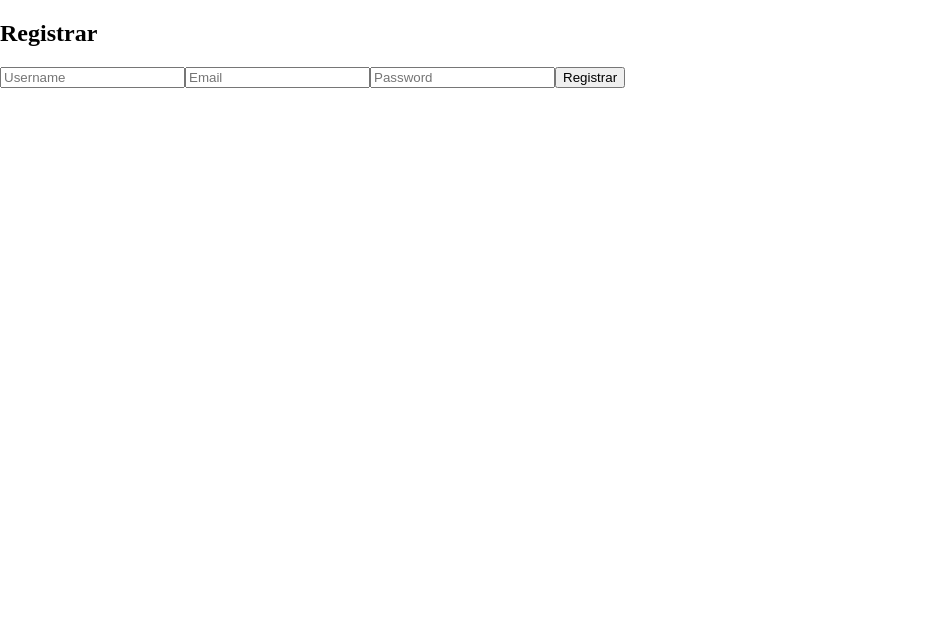
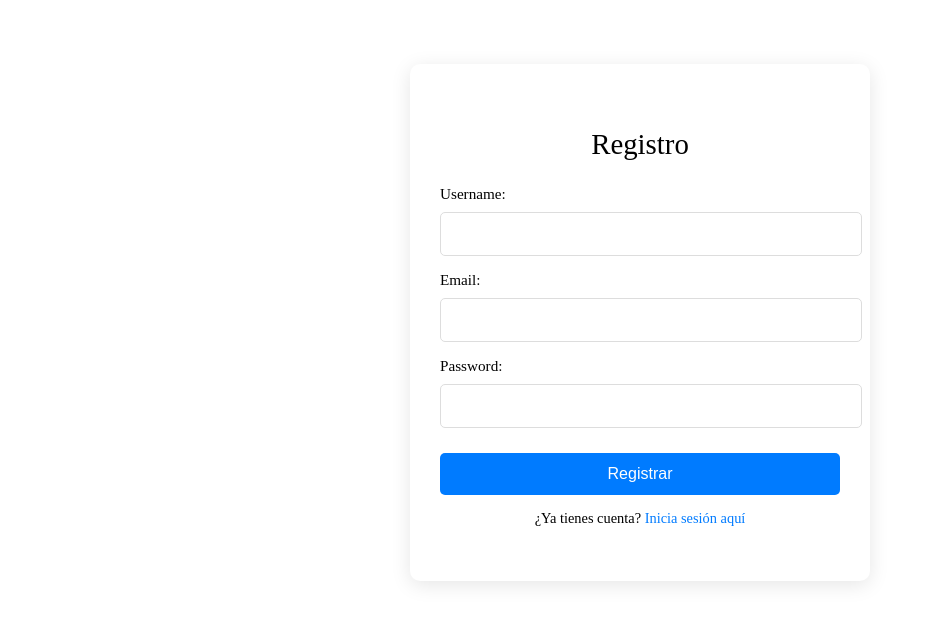
Before and after one commit to nicotorboli/Casa-Astri, a React (Vite) app in the folder frontend/: page /register in a window 1280 px wide. Shown: the top 624 px of the page, without its empty margins (0-925 px from the left). Built offline with nearby package versions, Linux system fonts and the light colour scheme.

Commit message:
login y register bien pero sin el boton de cerrar

```diff
--- a/frontend/src/components/Carrito.jsx
+++ b/frontend/src/components/Carrito.jsx
@@ -10,6 +10,10 @@ const Carrito = () => {
 
   useEffect(() => {
     if (user) {
+      fetchCarrito();
+    }
+  }, [user]);
+
   const fetchCarrito = async () => {
     try {
       const response = await axios.get('http://localhost:8000/api/catalogo/carrito/', {
@@ -25,24 +29,27 @@ const Carrito = () => {
     }
   };
 
-      fetchCarrito();
+  const handleEliminarUno = async (itemId) => {
+    try {
+      await axios.post(`http://localhost:8000/api/catalogo/carrito/remove_one/${itemId}/`, {}, {
+        headers: {
+          Authorization: `Bearer ${localStorage.getItem('access_token')}`,
+        },
+      });
+      fetchCarrito(); // Recargar el carrito
+    } catch (error) {
+      console.error('Error al eliminar una unidad del producto:', error);
     }
-  }, [user]);
+  };
 
-  const handleEliminarProducto = async (itemId) => {
+  const handleEliminarTodo = async (itemId) => {
     try {
       await axios.delete(`http://localhost:8000/api/catalogo/carrito/remove/${itemId}/`, {
         headers: {
           Authorization: `Bearer ${localStorage.getItem('access_token')}`,
         },
       });
-      // Recargar el carrito después de eliminar el producto
-      const response = await axios.get('http://localhost:8000/api/catalogo/carrito/', {
-        headers: {
-          Authorization: `Bearer ${localStorage.getItem('access_token')}`,
-        },
-      });
-      setCarrito(response.data);
+      fetchCarrito(); // Recargar el carrito
     } catch (error) {
       console.error('Error al eliminar el producto:', error);
     }
@@ -71,6 +78,10 @@ const Carrito = () => {
     return <p>Cargando carrito...</p>;
   }
 
+  const calcularTotal = () => {
+    return carrito.items.reduce((total, item) => total + item.cantidad * item.precio_unitario, 0).toFixed(2);
+  };
+
   return (
     <div className="carrito-container">
       <h2>Tu Carrito</h2>
@@ -81,15 +92,19 @@ const Carrito = () => {
           {carrito.items.map((item) => (
             <li key={item.producto.id}>
               {item.producto.nombre} - {item.cantidad} x ${item.precio_unitario}
-              <button onClick={() => handleEliminarProducto(item.id)}>Eliminar</button>
+              <button onClick={() => handleEliminarUno(item.id)}>Eliminar uno</button>
+              <button onClick={() => handleEliminarTodo(item.id)}>Eliminar todo</button>
             </li>
           ))}
         </ul>
       )}
       {carrito.items.length > 0 && (
+  <div className="carrito-footer">
     <button onClick={handlePagar} className="pagar-btn">
       Pagar
     </button>
+    <h3>Total: ${calcularTotal()}</h3>
+  </div>
 )}
     </div>
   );
--- a/frontend/src/components/Register.jsx
+++ b/frontend/src/components/Register.jsx
@@ -1,6 +1,6 @@
 import React, { useState } from "react";
 import axios from "axios";
-import { useNavigate } from "react-router-dom";
+import { useNavigate, Link } from "react-router-dom"; // Importar Link
 import "../styles/Auth.css"; // Asegúrate de importar el CSS
 
 const Register = () => {
@@ -8,61 +8,42 @@ const Register = () => {
   const [password, setPassword] = useState("");
   const [email, setEmail] = useState("");
   const [error, setError] = useState("");
-
   const navigate = useNavigate();
 
   const handleSubmit = async (e) => {
     e.preventDefault();
-
     try {
-      const response = await axios.post("http://localhost:8000/api/users/register/", {
-        username,
-        password,
-        email,
-      });
-
-      if (response.status === 201) {
-        // Si el registro es exitoso, redirige al login
-        navigate("/login");
-      }
+      const response = await axios.post("http://localhost:8000/api/users/register/", { username, password, email });
+      if (response.status === 201) navigate("/login");
     } catch (error) {
-      // Aquí capturamos el error si el usuario ya está registrado
-      if (error.response?.status === 400 && error.response?.data?.message === 'Usuario ya registrado') {
-        setError("El usuario ya está registrado. Por favor, inicia sesión.");
-      } else {
-        setError("Error al registrar: " + (error.response?.data?.message || "Error desconocido"));
-      }
+      setError(error.response?.data?.message || "Error desconocido");
     }
   };
 
   return (
-    <div>
-      <h2>Registrar</h2>
+    <div className="auth-container">
+      <h2>Registro</h2>
       <form onSubmit={handleSubmit}>
-        <input
-          type="text"
-          placeholder="Username"
-          value={username}
-          onChange={(e) => setUsername(e.target.value)}
-        />
-        <input
-          type="email"
-          placeholder="Email"
-          value={email}
-          onChange={(e) => setEmail(e.target.value)}
-        />
-        <input
-          type="password"
-          placeholder="Password"
-          value={password}
-          onChange={(e) => setPassword(e.target.value)}
-        />
+        <div className="form-group">
+          <label>Username:</label>
+          <input type="text" value={username} onChange={(e) => setUsername(e.target.value)} required />
+        </div>
+        <div className="form-group">
+          <label>Email:</label>
+          <input type="email" value={email} onChange={(e) => setEmail(e.target.value)} required />
+        </div>
+        <div className="form-group">
+          <label>Password:</label>
+          <input type="password" value={password} onChange={(e) => setPassword(e.target.value)} required />
+        </div>
         <button type="submit">Registrar</button>
       </form>
+      {error && <p className="error-message">{error}</p>}
 
-      {error && <p>{error}</p>}
+      {/* Enlace al login */}
+      <p>¿Ya tienes cuenta? <Link to="/login">Inicia sesión aquí</Link></p>
     </div>
   );
 };
 
-export default Register
+export default Register;
--- a/frontend/src/styles/Auth.css
+++ b/frontend/src/styles/Auth.css
@@ -1,69 +1,97 @@
-/* Auth.css */
 
-/* Contenedor general para formularios (login y register) */
+/* Contenedor de autenticación */
 .auth-container {
-    max-width: 500px;
-    margin: 80px auto; /* Espacio superior para compensar un navbar fijo */
-    padding: 20px;
-    background-color: #ffffff; /* Fondo blanco, similar a Profile */
+  margin: 5% auto;
+  padding: 40px 30px;
+  max-width: 400px;
+  background: #fff;
   border-radius: 10px;
-    box-shadow: 0 4px 12px rgba(0, 0, 0, 0.1);
+  box-shadow: 0px 4px 20px rgba(0, 0, 0, 0.1);
+  text-align: center;
 }
 
 /* Títulos */
 .auth-container h2 {
-    text-align: center;
-    color: #123456; /* Color temático principal */
-    margin-bottom: 30px;
+  margin-bottom: 1.5rem;
+  font-size: 1.8rem;
+  font-weight: 500;
 }
 
-  /* Formulario */
-  .auth-container form {
-    display: flex;
-    flex-direction: column;
-    gap: 15px;
+/* Grupos de formulario */
+.form-group {
+  text-align: left;
+  margin-bottom: 15px;
 }
 
-  /* Labels */
-  .auth-container label {
-    font-size: 1rem;
-    color: #333;
+.form-group label {
+  display: block;
+  margin-bottom: 5px;
+  font-weight: 500;
+  font-size: 0.95rem;
 }
 
-  /* Inputs */
+/* Campos de entrada */
 .auth-container input {
-    padding: 12px;
+  width: 100%;
+  padding: 12px 10px;
+  margin-top: 4px;
   border: 1px solid #ddd;
-    border-radius: 8px;
+  border-radius: 5px;
   font-size: 1rem;
-    box-shadow: 0 2px 6px rgba(0, 0, 0, 0.1);
   transition: border-color 0.3s ease, box-shadow 0.3s ease;
 }
 
+/* Efecto en el focus de los inputs */
 .auth-container input:focus {
-    border-color: #123456;
-    box-shadow: 0 0 8px rgba(18, 52, 86, 0.3);
+  border-color: #007bff;
   outline: none;
+  box-shadow: 0 0 5px rgba(0, 123, 255, 0.5);
 }
 
 /* Botón */
 .auth-container button {
-    padding: 12px 20px;
-    background-color: #123456;
+  width: 100%;
+  background: #007bff;
   color: #fff;
+  padding: 12px;
   border: none;
-    border-radius: 8px;
+  border-radius: 5px;
   font-size: 1rem;
   cursor: pointer;
-    transition: background-color 0.3s ease;
+  transition: background 0.3s ease, box-shadow 0.3s ease;
+  margin-top: 10px;
 }
 
+/* Efecto hover en el botón */
 .auth-container button:hover {
-    background-color: #0f2a5a;
+  background: #0056b3;
+  box-shadow: 0px 4px 15px rgba(0, 0, 0, 0.1);
 }
 
-  /* Mensajes de error */
-  .auth-container .error-message {
-    text-align: center;
-    color: red;
+/* Mensaje de error */
+.error-message {
+  color: #e74c3c;
+  margin-top: 10px;
+  font-size: 0.9rem;
 }
+
+/* Enlace de registro y login */
+.register-link,
+.auth-container p {
+  margin-top: 15px;
+  font-size: 0.9rem;
+}
+
+.register-link a,
+.auth-container p a {
+  color: #007bff;
+  text-decoration: none;
+  font-weight: 500;
+  transition: color 0.3s ease;
+}
+
+.register-link a:hover,
+.auth-container p a:hover {
+  text-decoration: underline;
+  color: #0056b3;
+}
--- a/frontend/src/styles/Carrito.css
+++ b/frontend/src/styles/Carrito.css
@@ -22,20 +22,17 @@
   align-items: center;
 }
 
-.add-to-cart-btn {
-  background-color: #28a745;
-  color: white;
-  border: none;
-  padding: 10px 15px;
-  border-radius: 5px;
-  cursor: pointer;
-  transition: background-color 0.3s ease;
+/* Contenedor de pago y total */
+/* Contenedor del total y el botón de pago */
+.carrito-footer {
+  display: flex;
+  justify-content: space-between;
+  align-items: center;
+  padding: 20px 0;
+  width: 100%;
 }
 
-.add-to-cart-btn:hover {
-  background-color: #218838;
-}
-
+/* Botón de pagar alineado a la izquierda */
 .pagar-btn {
   background-color: #28a745;
   color: white;
@@ -44,9 +41,14 @@
   border-radius: 5px;
   cursor: pointer;
   transition: background-color 0.3s ease;
-  margin-top: 20px;
+  font-size: 1rem;
 }
 
 .pagar-btn:hover {
   background-color: #218838;
 }
+
+.carrito-footer h3 {
+  margin: 0;
+
+}
```
Also changed, not shown: frontend/src/components/Login.jsx (+15 -74 lines), 2 other files (tests, documents, lock files or other folders). Lines whose indentation alone changed are shown as unchanged.
